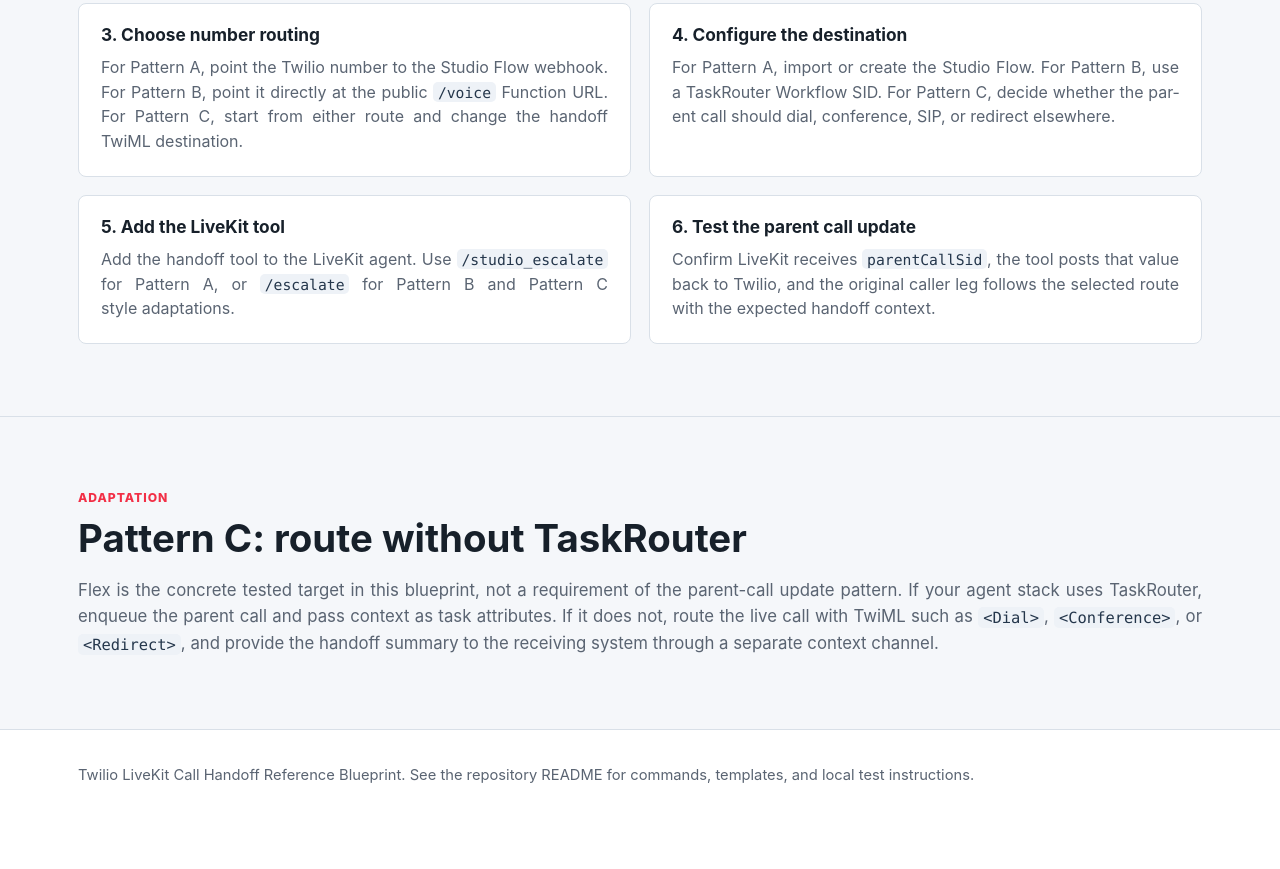
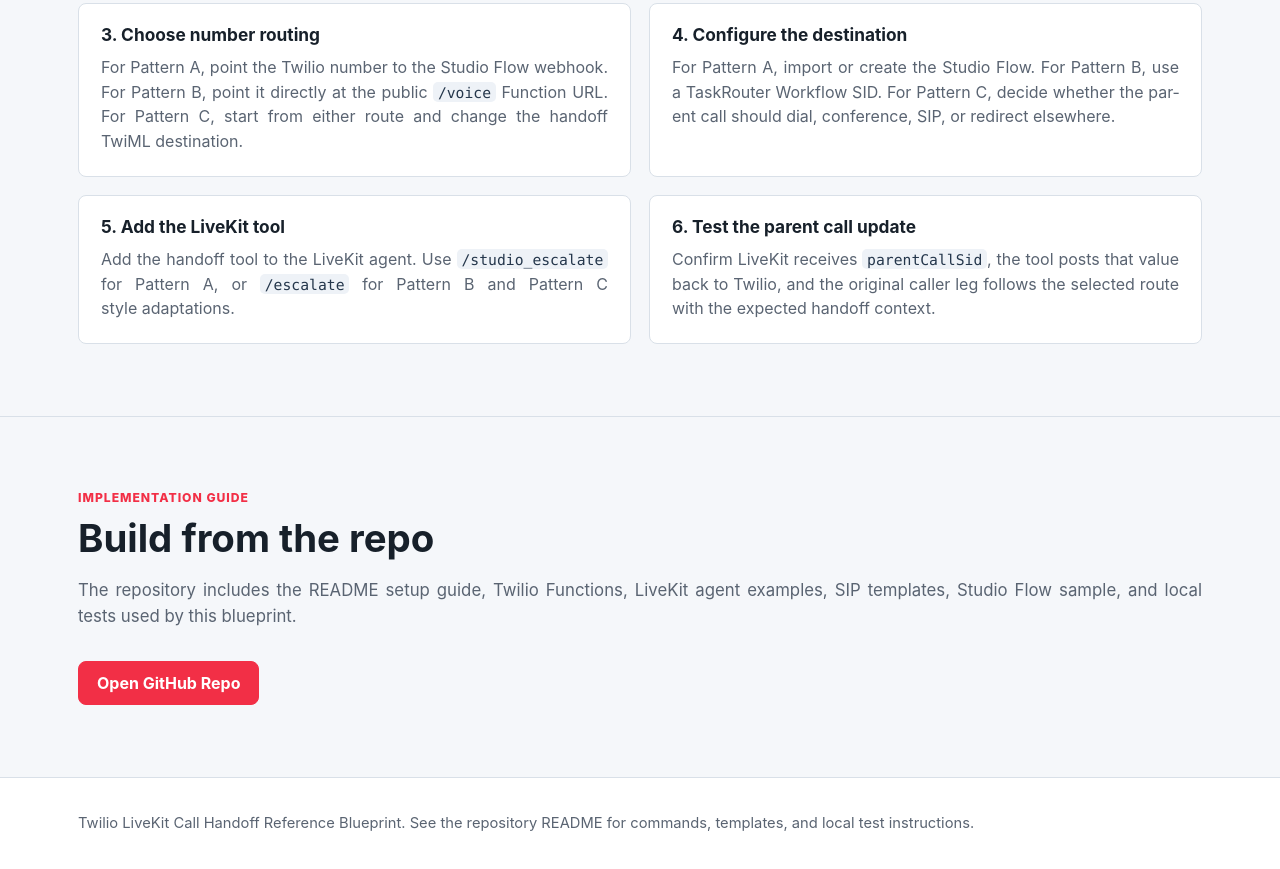
Before and after one commit to rbangueses/twilio-livekit-call-handoff-blueprint, a plain HTML site: page index.html in a window 1280 px wide. Shown: the part 4754-5623 px from the top of the page. Before the commit the page ends 5593 px from the top, so only its background shows below. Drawn offline with Linux system fonts and the light colour scheme.

Commit message:
Replace adaptation section with repo CTA

```diff
--- a/index.html
+++ b/index.html
@@ -857,17 +857,16 @@ const sipParams = new URLSearchParams({
 
       <section class="section alt">
         <div class="shell">
-          <p class="section-kicker">Adaptation</p>
-          <h2>Pattern C: route without TaskRouter</h2>
+          <p class="section-kicker">Implementation Guide</p>
+          <h2>Build from the repo</h2>
           <p class="section-lede">
-            Flex is the concrete tested target in this blueprint, not a
-            requirement of the parent-call update pattern. If your agent stack
-            uses TaskRouter, enqueue the parent call and pass context as task
-            attributes. If it does not, route the live call with TwiML such as
-            <code>&lt;Dial&gt;</code>, <code>&lt;Conference&gt;</code>, or
-            <code>&lt;Redirect&gt;</code>, and provide the handoff summary to
-            the receiving system through a separate context channel.
+            The repository includes the README setup guide, Twilio Functions,
+            LiveKit agent examples, SIP templates, Studio Flow sample, and
+            local tests used by this blueprint.
           </p>
+          <div class="hero-actions">
+            <a class="button primary" href="https://github.com/rbangueses/twilio-livekit-flex-handoff-blueprint">Open GitHub Repo</a>
+          </div>
         </div>
       </section>
     </main>
```
Also changed, not shown: livekit-flex-handoff-reference-blueprint.html (+8 -9 lines).
